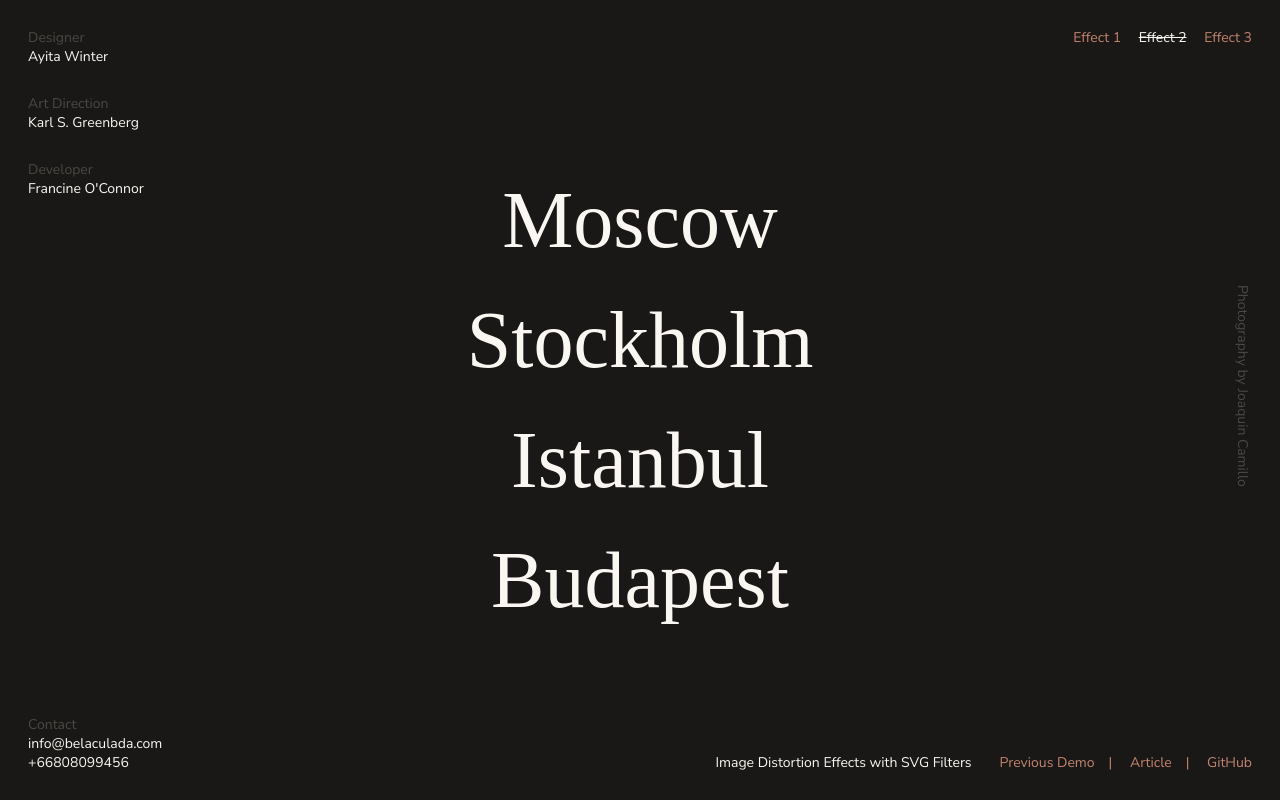
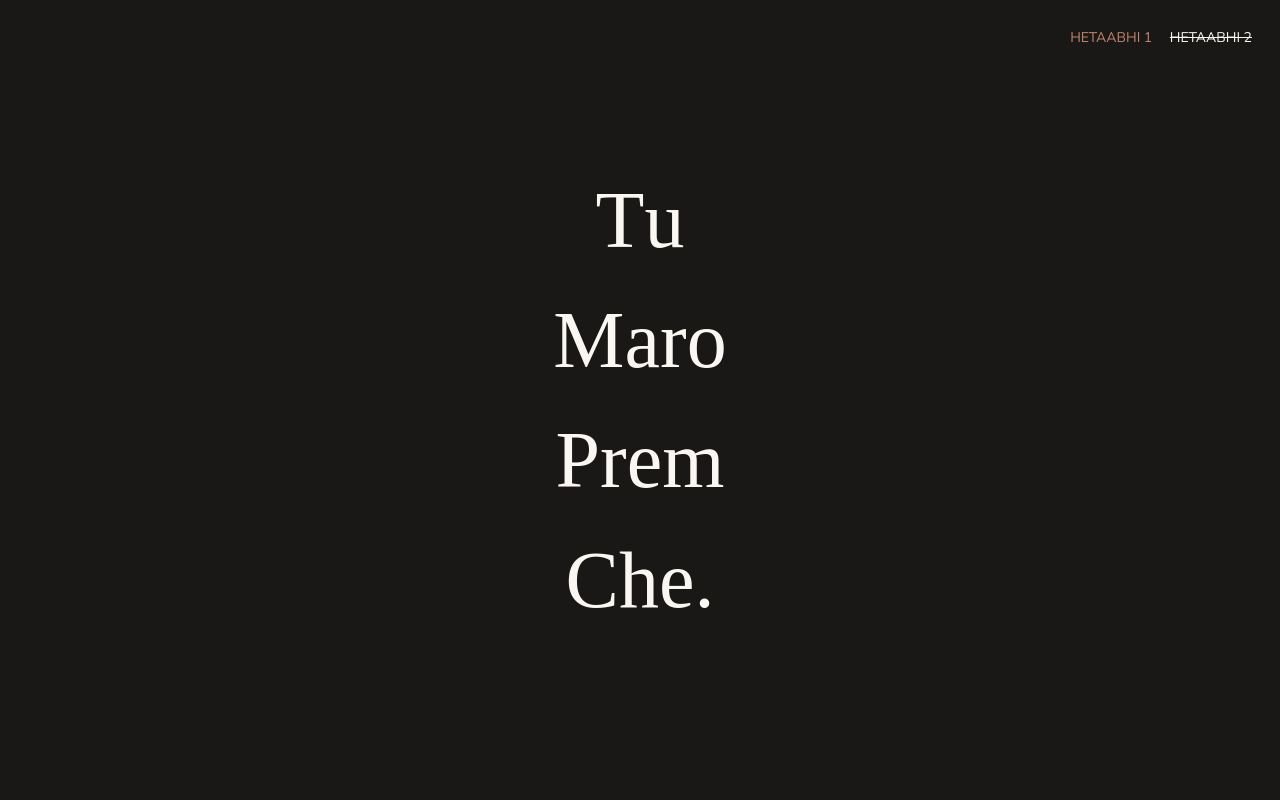
Before and after one commit to abhip1671998/abhip1671998.github.io, a plain HTML site: page index2.html in a window 1280 px wide. Drawn offline with Linux system fonts and the light colour scheme; a web font is replaced by a local one.

Commit message:
Update 3

```diff
--- a/index2.html
+++ b/index2.html
@@ -11,7 +11,7 @@
     <link rel="shortcut icon" href="favicon.ico">
     <link href="https://fonts.googleapis.com/css?family=Antic+Didone|Nunito+Sans" rel="stylesheet">
     <link rel="stylesheet" type="text/css" href="css/base.css" />
-    <script>
+    <!-- <script>
         document.documentElement.className = "js";
         var supportsCssVars = function() {
             var e, t = document.createElement("style");
@@ -19,40 +19,40 @@
                 .CSS.supports && window.CSS.supports("font-weight", "var(--tmp-var)")), t.parentNode.removeChild(t), e
         };
         supportsCssVars() || alert("Please view this demo in a modern browser that supports CSS Variables.");
-    </script>
+    </script> -->
 </head>
 
-<body class="demo-2">
+<body class="demo-2" style="overflow:scroll">
     <main>
         <div class="message">You need to be able to hover to see the effect.</div>
         <div class="frame">
-            <div class="frame__title-wrap">
+            <!-- <div class="frame__title-wrap">
                 <h1 class="frame__title">Image Distortion Effects with SVG Filters</h1>
                 <div class="frame__links">
                     <a href="https://tympanus.net/Development/TextTrailEffect/">Previous Demo</a>
                     <a href="https://tympanus.net/codrops/?p=38971">Article</a>
                     <a href="https://github.com/codrops/SVGImageHover/">GitHub</a>
                 </div>
+            </div> -->
+            <div class="frame__demos">
+                <a href="index.html" class="frame__demo">HETAABHI 1</a>
+                <a href="index2.html" class="frame__demo frame__demo--current">HETAABHI 2</a>
+                <!-- <a href="index3.html" class="frame__demo">Effect 3</a> -->
             </div>
-            <div class="frame__demos">
-                <a href="index.html" class="frame__demo">Effect 1</a>
-                <a href="index2.html" class="frame__demo frame__demo--current">Effect 2</a>
-                <a href="index3.html" class="frame__demo">Effect 3</a>
-            </div>
-            <div class="frame__credits">
+            <!-- <div class="frame__credits">
                 <h4 class="frame__heading">Designer</h4>
                 <span class="frame__text">Ayita Winter</span>
                 <h4 class="frame__heading">Art Direction</h4>
                 <span class="frame__text">Karl S. Greenberg</span>
                 <h4 class="frame__heading">Developer</h4>
                 <span class="frame__text">Francine O'Connor</span>
-            </div>
-            <div class="frame__contact">
+            </div> -->
+            <!-- <div class="frame__contact">
                 <h4 class="frame__heading">Contact</h4>
                 <span class="frame__text">info@belaculada.com</span>
                 <span class="frame__text">+66808099456</span>
-            </div>
-            <div class="frame__photography">Photography by Joaquin Camillo</div>
+            </div> -->
+            <!-- <div class="frame__photography">Photography by Joaquin Camillo</div> -->
         </div>
         </div>
         <div class="content">
@@ -71,10 +71,10 @@
 				</g>
 			</svg>
             <nav class="menu">
-                <a href="#" class="menu__link">Moscow</a>
-                <a href="#" class="menu__link">Stockholm</a>
-                <a href="#" class="menu__link">Istanbul</a>
-                <a href="#" class="menu__link">Budapest</a>
+                <a href="#" class="menu__link">Tu</a>
+                <a href="#" class="menu__link">Maro</a>
+                <a href="#" class="menu__link">Prem</a>
+                <a href="#" class="menu__link">Che.</a>
             </nav>
         </div>
     </main>
```
